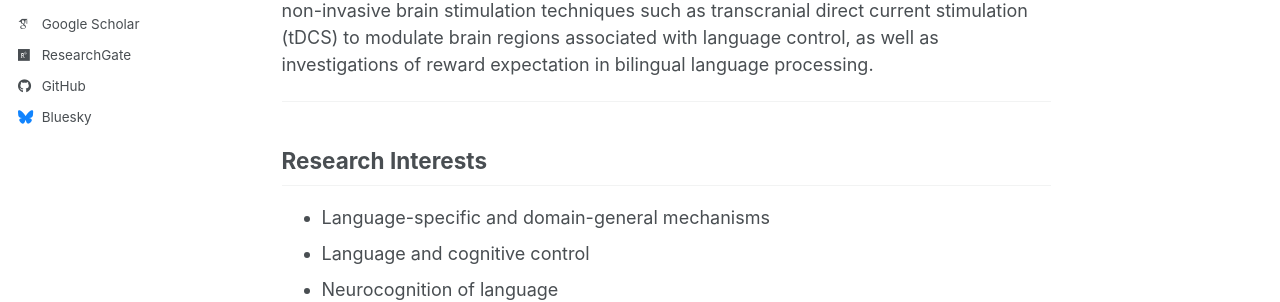
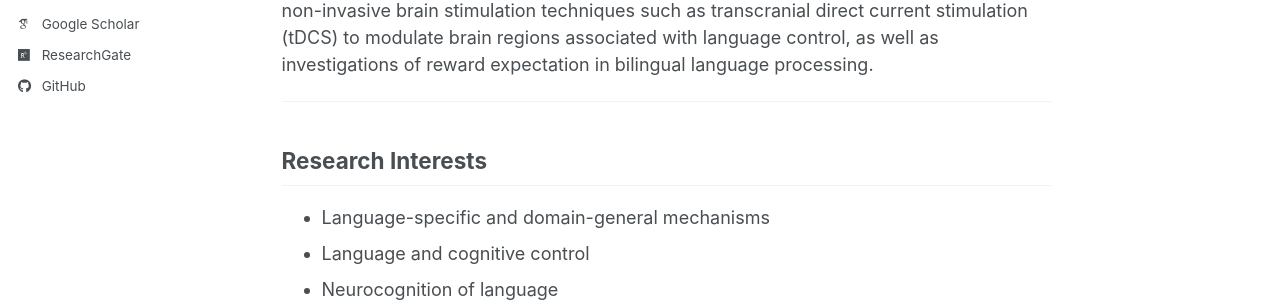
Before and after one commit to JingTong01/jingtong01.github.io, a Jekyll site: the page built from _pages/about.md, in a window 1280 px wide. Shown: the part 367-669 px from the top of the page. Built offline with Jekyll 4.4.1, drawn with Linux system fonts in a browser that asks for light colours; some web fonts are replaced; a script bundle is joined from its source files by our own code; library files that are not in the unit come from our copies.

Commit message:
Update _config.yml

```diff
--- a/_config.yml
+++ b/_config.yml
@@ -59,7 +59,7 @@ author:
 
   # Social media
   artstation       : # Username
-  bluesky          : ""
+  #bluesky          : ""
   facebook         : # Username
   flickr           : # Username
   foursquare       : # Username
```
